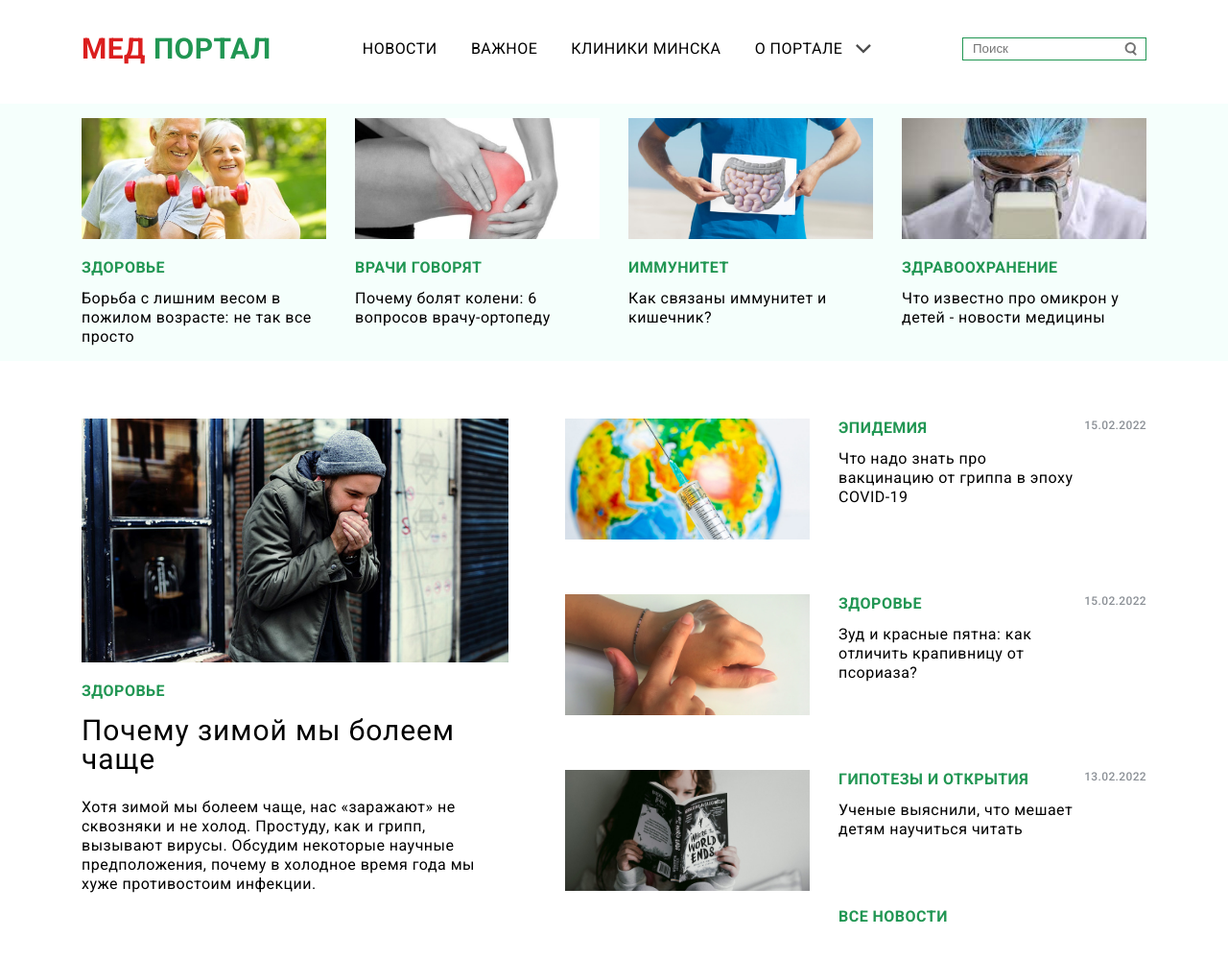
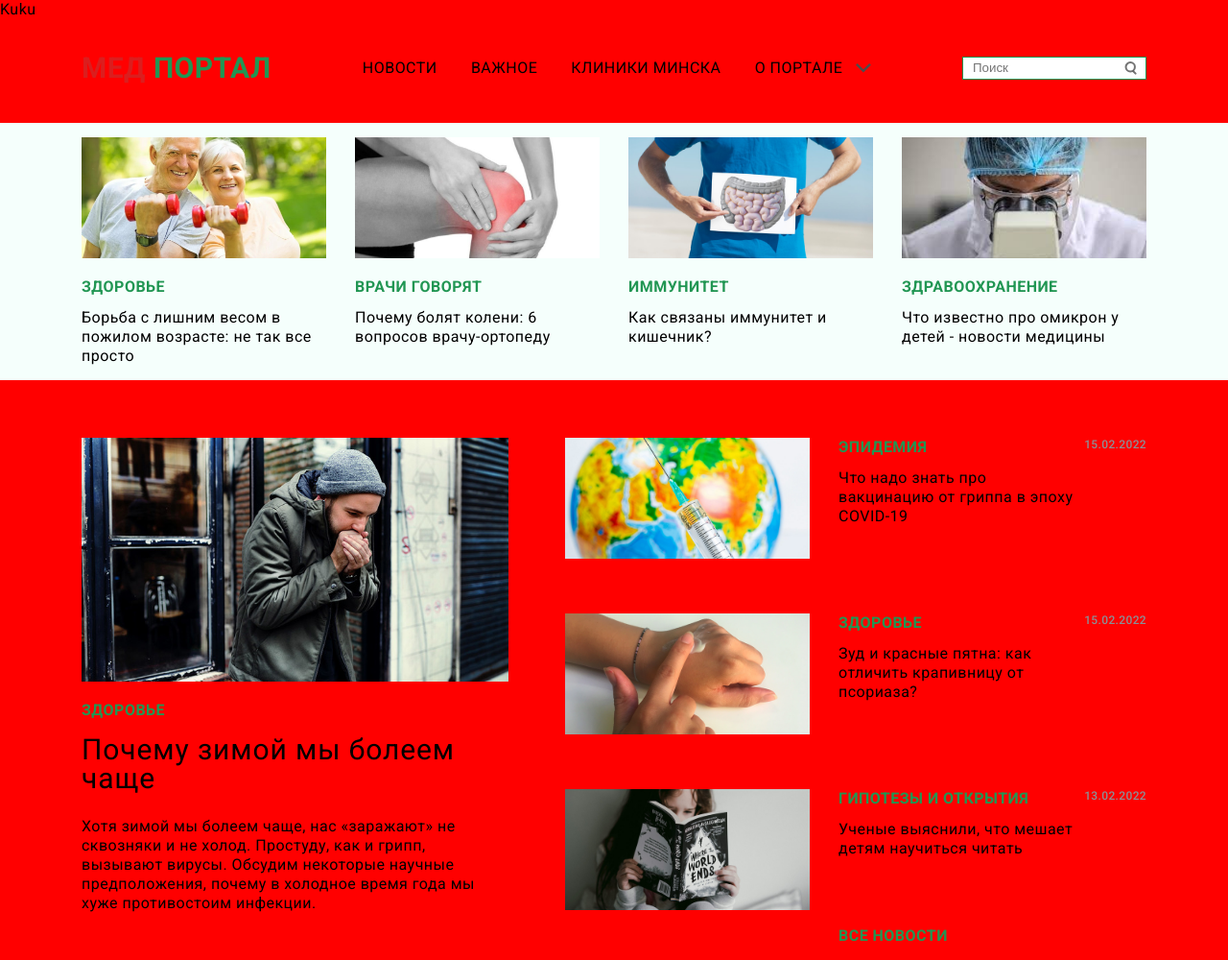
Before and after one commit to iburskiy/med-portal, a website: page index.html in a window 1280 px wide. Shown: the top 1000 px of the page at 96% size. Drawn offline with nearby package versions, Linux system fonts and the light colour scheme; files that its build step writes are made by us from their sources.

Commit message:
test changes to check the deployment process

```diff
--- a/index.html
+++ b/index.html
@@ -6,6 +6,7 @@
   <link rel="stylesheet" href="./styles.css">
 </head>
 <body class="body">
+<h1>Kuku</h1>
 <div class="header body__header container">
   <div class="logo">
     <span class="logo__text_red">МЕД</span>
--- a/styles.scss
+++ b/styles.scss
@@ -28,6 +28,7 @@ body {
   font-family: 'Roboto', sans-serif;
   line-height: 20px;
   letter-spacing: 0.03em;
+  background-color: red;
 }
 .container {
   width: 1110px;
```
Also changed, not shown: dist/index.html, dist/styles.css, 1 other file.
